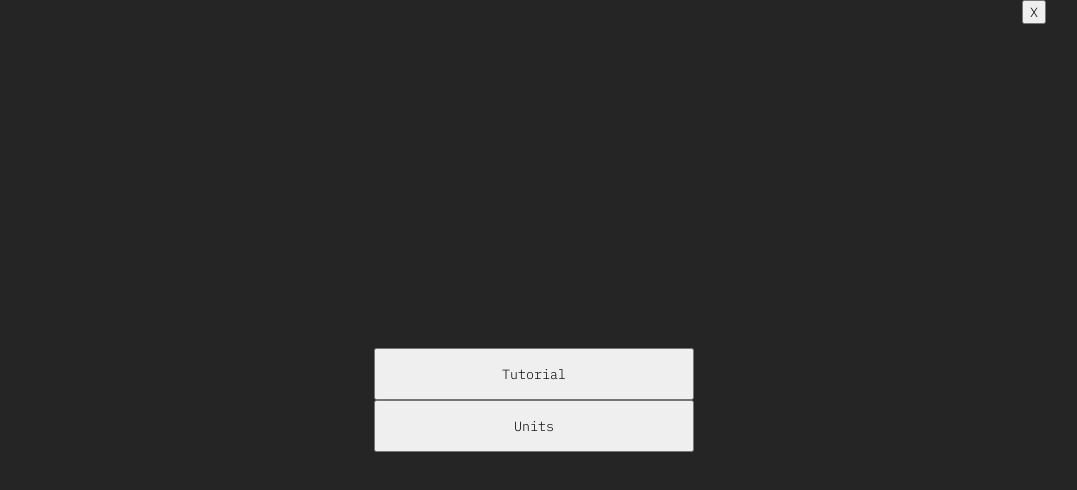
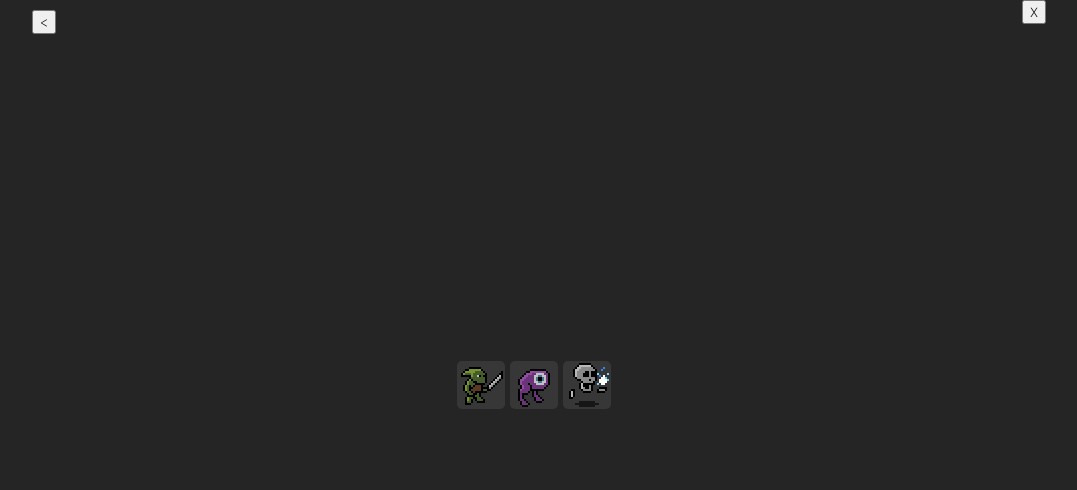
Before and after one commit to klope3/react-turn-based-game, a React (Vite) app: page / in a window 1280 px wide. Both pictures are taken after a click on the button "Units". Shown: the top 490 px of the page, without its empty margins (106-1183 px from the left). Built offline with nearby package versions, Linux system fonts and the light colour scheme.

Commit message:
Add unit info menu and submenus

```diff
--- a/src/App.css
+++ b/src/App.css
@@ -1,5 +1,6 @@
 :root {
   --color-bg: rgb(37, 37, 37);
+  --color-bg-2: rgb(55, 55, 55);
 }
 
 * {
--- a/src/components/UI/Menus/Info/InfoMain.tsx
+++ b/src/components/UI/Menus/Info/InfoMain.tsx
@@ -2,8 +2,9 @@ import { useState } from "react";
 import { useApp } from "../../../../AppProvider";
 import { TutorialMain } from "./Tutorial/TutorialMain";
 import "./InfoMain.css";
+import { UnitsMain } from "./Units/UnitsMain";
 
-export type TutorialNavigationString = "main" | "tutorial";
+export type TutorialNavigationString = "main" | "tutorial" | "units";
 
 export function InfoMain() {
   const [navigationString, setNavigationString] = useState(
@@ -18,11 +19,14 @@ export function InfoMain() {
           <button onClick={() => setNavigationString("tutorial")}>
             Tutorial
           </button>
-          <button>Units</button>
+          <button onClick={() => setNavigationString("units")}>Units</button>
         </div>
       )}
       {navigationString === "tutorial" && (
         <TutorialMain setNavigationString={setNavigationString} />
+      )}
+      {navigationString === "units" && (
+        <UnitsMain setNavigationString={setNavigationString} />
       )}
       <button onClick={() => setShowInfoMenu(false)} className="window-x">
         X
--- /dev/null
+++ b/src/components/UI/Menus/Info/Units/UnitDataDisplay.tsx
@@ -0,0 +1,43 @@
+import { EnemyData } from "../../../../../types/gameStateTypes";
+
+type UnitDataDisplayProps = {
+  unitData: EnemyData;
+  setUnitToDisplay: (unit: EnemyData | null) => void;
+};
+
+export function UnitDataDisplay({
+  unitData,
+  setUnitToDisplay,
+}: UnitDataDisplayProps) {
+  return (
+    <>
+      <div className="input-blocker"></div>
+      <div className="unit-data-display">
+        <div className="unit-data-display-top-section">
+          <div>
+            <h3>{unitData.displayName}</h3>
+            <div>Attack Range: {unitData.attackRange}</div>
+            <div>
+              Attack Type:{" "}
+              <span style={{ textTransform: "capitalize" }}>
+                {unitData.attackType}
+              </span>
+            </div>
+          </div>
+          <div
+            className="stretch-bg pixelate"
+            style={{
+              width: `${24 * 4}px`,
+              height: `${24 * 4}px`,
+              backgroundImage: `url(${unitData.imagePath})`,
+            }}
+          ></div>
+        </div>
+        <div className="unit-data-description">{unitData.description}</div>
+        <button onClick={() => setUnitToDisplay(null)} className="window-x">
+          X
+        </button>
+      </div>
+    </>
+  );
+}
--- /dev/null
+++ b/src/components/UI/Menus/Info/Units/UnitsMain.css
@@ -0,0 +1,37 @@
+.unit-cards-parent {
+  display: flex;
+  flex-wrap: wrap;
+  align-content: center;
+  justify-content: center;
+  gap: 5px;
+}
+
+.unit-card {
+  width: 48px;
+  height: 48px;
+  background-color: var(--color-bg-2);
+  border-radius: 5px;
+}
+
+.unit-data-display {
+  max-width: 480px;
+  min-width: 320px;
+  padding: 20px;
+  background-color: var(--color-bg);
+  position: absolute;
+  top: 50%;
+  left: 50%;
+  translate: -50% -50%;
+  z-index: 100;
+}
+
+.unit-data-display-top-section {
+  display: flex;
+  justify-content: center;
+  text-align: right;
+  align-items: center;
+}
+
+.unit-data-description {
+  margin-top: 20px;
+}
--- /dev/null
+++ b/src/components/UI/Menus/Info/Units/UnitsMain.tsx
@@ -0,0 +1,42 @@
+import { useState } from "react";
+import { characterData } from "../../../../../data/characters";
+import { TutorialNavigationString } from "../InfoMain";
+import "./UnitsMain.css";
+import { EnemyData } from "../../../../../types/gameStateTypes";
+import { UnitDataDisplay } from "./UnitDataDisplay";
+
+type UnitsMainProps = {
+  setNavigationString: (str: TutorialNavigationString) => void;
+};
+
+export function UnitsMain({ setNavigationString }: UnitsMainProps) {
+  const [unitToDisplay, setUnitToDisplay] = useState(null as EnemyData | null);
+  const unitsToShow = characterData.filter((data) => data.type !== "none");
+
+  return (
+    <>
+      <div>
+        <button onClick={() => setNavigationString("main")}>{"<"}</button>
+      </div>
+      <div
+        className="info-content unit-cards-parent"
+        style={{ overflow: "hidden" }}
+      >
+        {unitsToShow.map((characterData, i) => (
+          <div
+            key={i}
+            className="unit-card stretch-bg pixelate"
+            style={{ backgroundImage: `url(${characterData.imagePath})` }}
+            onClick={() => setUnitToDisplay(characterData)}
+          ></div>
+        ))}
+      </div>
+      {unitToDisplay && (
+        <UnitDataDisplay
+          unitData={unitToDisplay}
+          setUnitToDisplay={setUnitToDisplay}
+        />
+      )}
+    </>
+  );
+}
--- a/src/data/characters.ts
+++ b/src/data/characters.ts
@@ -26,16 +26,23 @@ import { getCellObjectData } from "./cellObjects";
 
 export const characterData: EnemyData[] = [
   {
+    displayName: "Player",
     type: "none",
+    attackType: "none",
     attackRange: 0,
+    description: "none",
     timerDirection: "none",
     imagePath: characters.player,
     chooseMovementIndex: () => 0,
     tryAttackPlayer: () => false,
   },
   {
+    displayName: "Goblin",
     type: "melee",
+    attackType: "melee",
     attackRange: 1,
+    description:
+      "A simple-minded beast that attacks humans on sight. Weak on its own, stronger in numbers.",
     timerDirection: "none",
     imagePath: characters.melee,
     chooseMovementIndex(selfState, playerState, cells) {
@@ -64,8 +71,12 @@ export const characterData: EnemyData[] = [
     },
   },
   {
+    displayName: "Oculo",
     type: "archer",
+    attackType: "projectile",
     attackRange: 4,
+    description:
+      "A scaly, skittish monster that can shoot an orb of magical energy from its single eye.",
     timerDirection: "none",
     imagePath: characters.archer,
     tryAttackPlayer(
@@ -126,8 +137,12 @@ export const characterData: EnemyData[] = [
     },
   },
   {
+    displayName: "Osso",
     type: "bomber",
+    attackType: "explosive",
     attackRange: 2,
+    description:
+      'A floating skull from the depths of the underworld. Its disembodied hands can lob concentrated magical "bombs" that damage anything nearby. The bomb attack takes several turns to charge back up.',
     timerDirection: "decrement",
     imagePath: characters.bomber,
     tryAttackPlayer(
--- a/src/types/gameStateTypes.ts
+++ b/src/types/gameStateTypes.ts
@@ -22,8 +22,11 @@ export type CharacterState = {
 };
 
 export type EnemyData = {
+  displayName: string;
   type: EnemyType;
+  attackType: AttackType;
   attackRange: number;
+  description: string;
   timerDirection: ValueChangeDirection;
   imagePath: string;
   tryAttackPlayer: (
@@ -61,6 +64,8 @@ export type CellObjectType = "rock" | "bomb";
 
 export type EnemyType = "none" | "melee" | "archer" | "bomber";
 
+export type AttackType = "none" | "melee" | "projectile" | "explosive";
+
 type ValueChangeDirection = "increment" | "decrement" | "none";
 
 export type WorldMapCell = {
```
